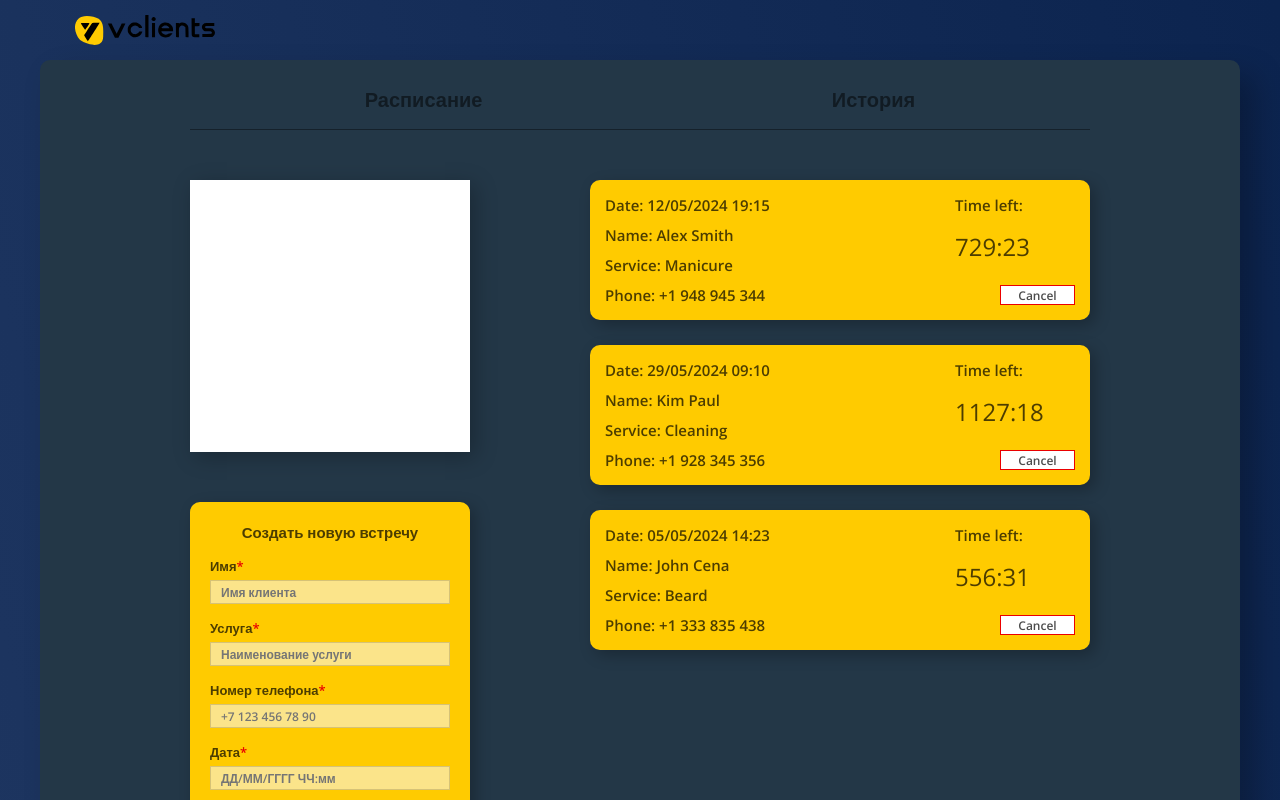
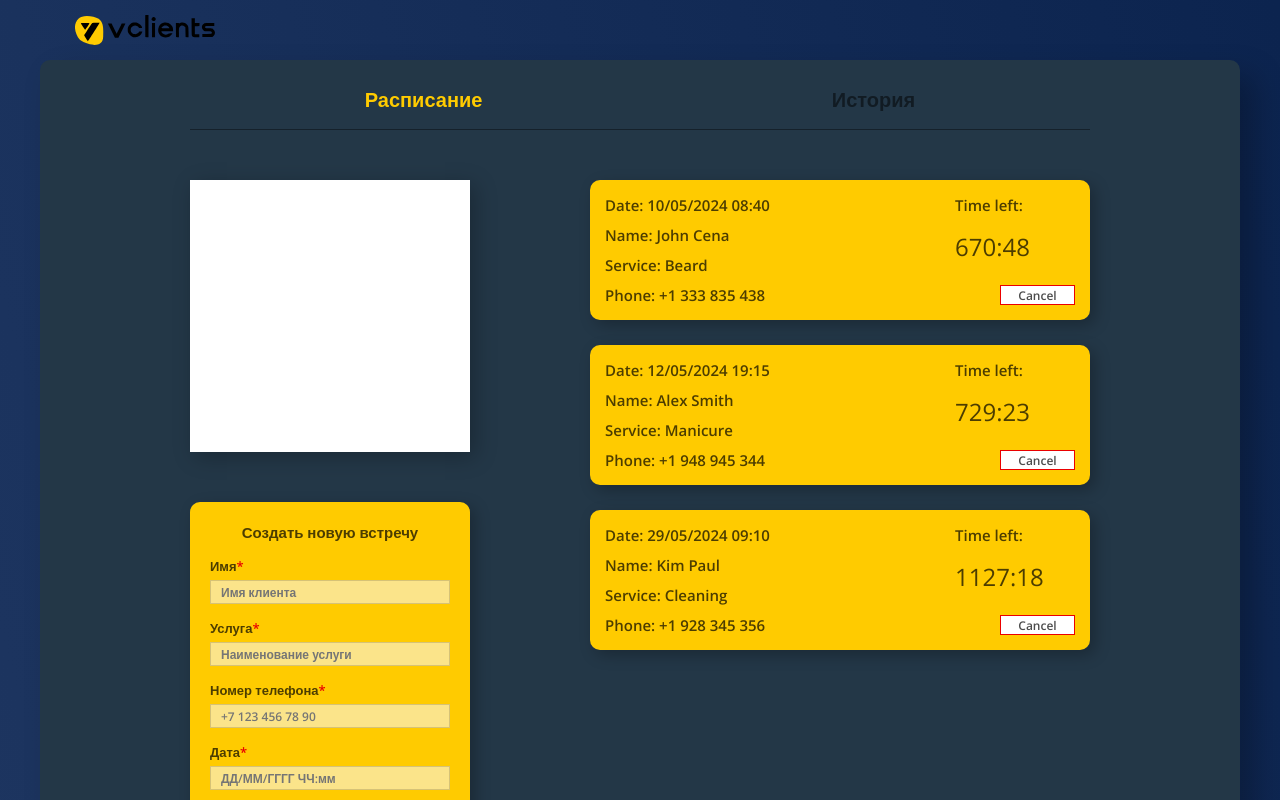
Before and after one commit to vgshenshin/vclients, a React (Create React App) app: page / in a window 1280 px wide. Shown: the top 800 px of the page. Built offline with nearby package versions, Linux system fonts and the light colour scheme; data requests are answered from the project's data file.

Commit message:
created component HisoryList

```diff
--- a/src/assets/db.json
+++ b/src/assets/db.json
@@ -50,7 +50,7 @@
     },
     {
       "id": "7",
-      "date": "2024-05-05T14:23:00",
+      "date": "2024-05-10T08:40:00",
       "name": "John Cena",
       "service": "Beard",
       "phone": "+1 333 835 438",
--- a/src/components/appointmentItem.tsx/AppointmentItem.tsx
+++ b/src/components/appointmentItem.tsx/AppointmentItem.tsx
@@ -6,8 +6,8 @@ import { Optional } from "utility-types";
 import { IAppointment } from "../../shared/interfaces/appointment.interface";
 
 type AppointmentProps = Optional<IAppointment, "canceled"> & {
-	openModal: (state: number) => void;
-	getActiveAppointments: () => void;
+	openModal?: (state: number) => void;
+	getActiveAppointments?: () => void;
 };
 
 const AppointmentItem = memo(
@@ -24,6 +24,7 @@ const AppointmentItem = memo(
 		const [timeLeft, changeTimeLeft] = useState<string | null>(null);
 
 		useEffect(() => {
+			const intervalId = setInterval(setTime, 60000);
 			setTime();
 
 			function getZero(num: number) {
@@ -42,7 +43,6 @@ const AppointmentItem = memo(
 
 				changeTimeLeft(`${hours}:${mimutes}`);
 			}
-			const intervalId = setInterval(setTime, 60000);
 			return () => clearInterval(intervalId);
 		}, [date]);
 
@@ -59,7 +59,7 @@ const AppointmentItem = memo(
 					</span>
 					<span className="appointment__phone">Phone: {phone}</span>
 				</div>
-				{!canceled ? (
+				{!canceled && openModal ? (
 					<>
 						<div className="appointment__time">
 							<span>Time left:</span>
@@ -70,7 +70,9 @@ const AppointmentItem = memo(
 						<button
 							className="appointment__cancel"
 							onClick={() => {
-								openModal(id);
+								if (openModal) {
+									openModal(id);
+								}
 							}}
 						>
 							Cancel
--- a/src/components/header/Header.tsx
+++ b/src/components/header/Header.tsx
@@ -12,7 +12,7 @@ function Header() {
 				<ul className="header__list">
 					<li className="header__link">
 						<NavLink
-							to="/schedule"
+							to="/"
 							className={({ isActive }) =>
 								isActive ? "header__link_active" : ""
 							}
--- a/src/components/historyList/HistoryList.tsx
+++ b/src/components/historyList/HistoryList.tsx
@@ -1,14 +1,35 @@
+import { useContext, useEffect } from "react";
+import { AppointmentContext } from "../../context/appointmets/AppointmentsContext";
+import Spinner from "../spinner/Spinner";
+import Error from "../error/Error";
 import AppointmentItem from "../appointmentItem.tsx/AppointmentItem";
 
 function HistoryList() {
+	const { appointmentLoadingStatus, allAppointment, getAppointments } =
+		useContext(AppointmentContext);
+
+	useEffect(() => {
+		getAppointments();
+	}, []);
+
+	if (appointmentLoadingStatus === "loading") {
+		return <Spinner />;
+	} else if (appointmentLoadingStatus === "error") {
+		return (
+			<>
+				<Error />
+				<button className="schedule__reload" onClick={getAppointments}>
+					Try to reload
+				</button>
+			</>
+		);
+	}
+
 	return (
 		<>
-			{/* <AppointmentItem />
-			<AppointmentItem />
-			<AppointmentItem />
-			<AppointmentItem />
-			<AppointmentItem />
-			<AppointmentItem /> */}
+			{allAppointment.map((item) => {
+				return <AppointmentItem {...item} key={item.id} />;
+			})}
 		</>
 	);
 }
--- a/src/services/AppointmentService.ts
+++ b/src/services/AppointmentService.ts
@@ -24,7 +24,10 @@ const useAppointmentService = () => {
 				hasRequaredFields(item, requaredFields)
 			)
 		) {
-			return res;
+			return res.sort(
+				(a: IAppointment, b: IAppointment) =>
+					new Date(a.date).getTime() - new Date(b.date).getTime()
+			);
 		} else {
 			throw new Error(`Data doesn't have all the fields`);
 		}
```
